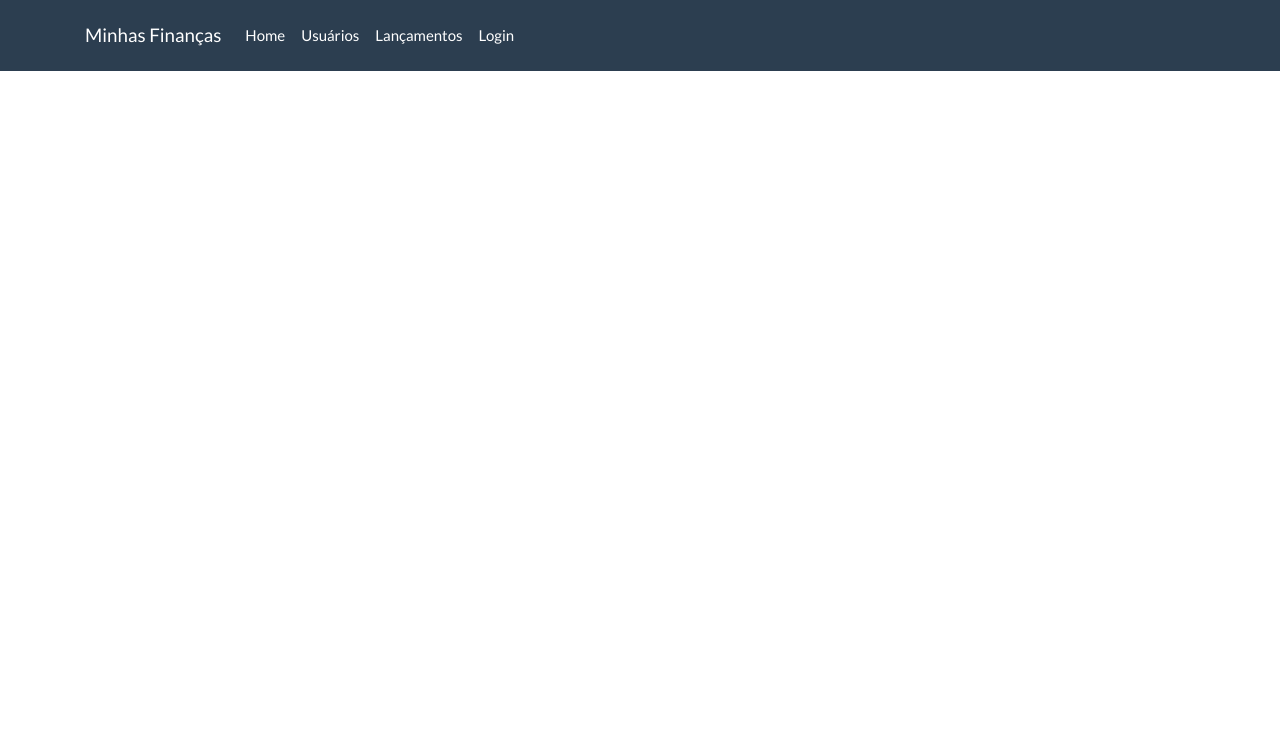
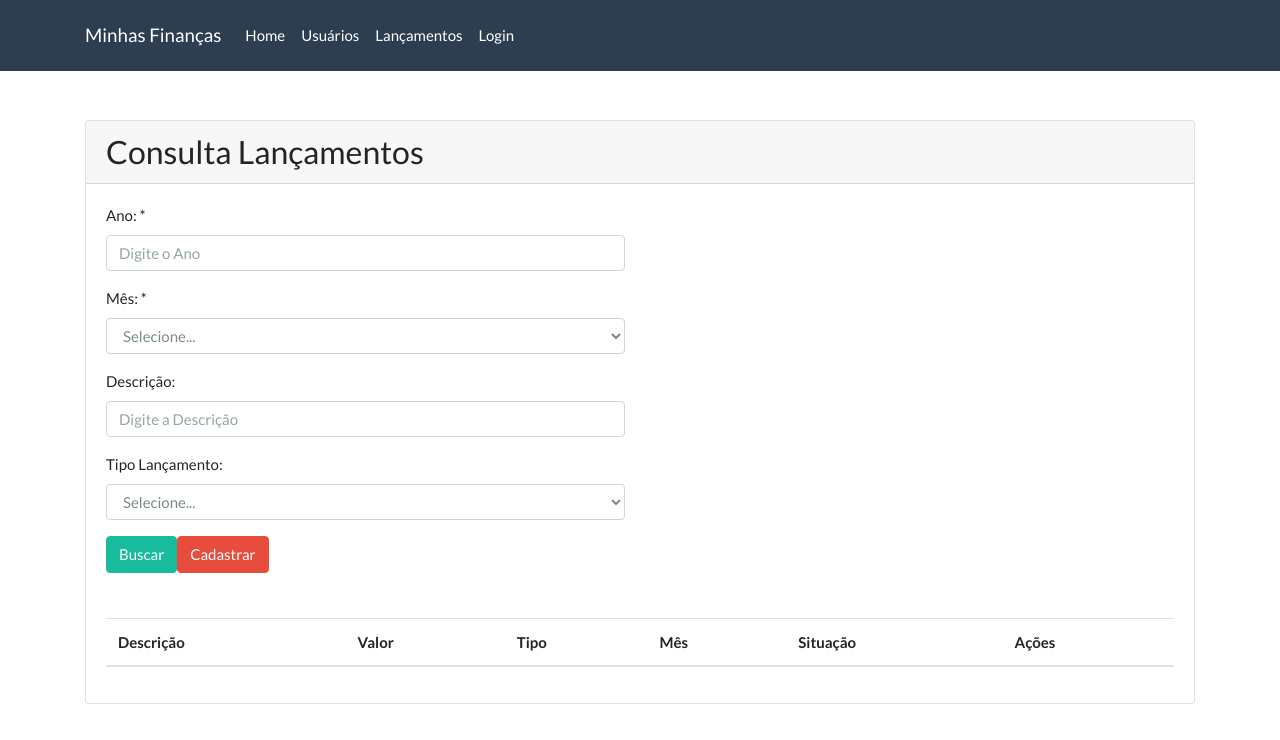
Before and after one commit to henriquesoliveira/estudosFinancas-APP, a React (Create React App) app: page /#/consulta-lancamento in a window 1280 px wide. Shown: the top 740 px of the page. Built offline with nearby package versions, Linux system fonts and the light colour scheme.

Commit message:
Implementação da área de consulta de lançamentos

```diff
--- a/package.json
+++ b/package.json
@@ -8,6 +8,7 @@
     "@testing-library/user-event": "^12.1.10",
     "axios": "^0.21.1",
     "bootswatch": "^4.5.3",
+    "currency-formatter": "^1.5.6",
     "react": "^17.0.1",
     "react-dom": "^17.0.1",
     "react-router-dom": "^5.2.0",
--- /dev/null
+++ b/src/app/service/lancamentoService.js
@@ -0,0 +1,64 @@
+import ApiService from '../apiservice'
+
+export default class LancamentoService extends ApiService{
+
+    constructor(){
+        super('/api/lancamentos')
+    }
+
+    obterListaMeses(){
+        return  [
+            { label: 'Selecione...', value: '' },
+            { label: 'Janeiro', value: 1 },
+            { label: 'Fevereiro', value: 2 },
+            { label: 'Março', value: 3 },
+            { label: 'Abril', value: 4 },
+            { label: 'Maio', value: 5 },
+            { label: 'Junho', value: 6 },
+            { label: 'Julho', value: 7 },
+            { label: 'Agosto', value: 8 },
+            { label: 'Setembro', value: 9 },
+            { label: 'Outubro', value: 10 },
+            { label: 'Novembro', value: 11 },
+            { label: 'Dezembro', value: 12 }
+        ]
+    }
+
+    obterListaTiposLancamentos(){
+        return [
+            { label: 'Selecione...', value: '' },
+            { label: 'Despesa', value: 'DESPESA' },
+            { label: 'Receita', value: 'RECEITA' },
+        ]
+
+    }
+
+    consultar(lancamentoFiltro){
+        let params = `?ano=${lancamentoFiltro.ano}`
+
+        if(lancamentoFiltro.mes){
+            params = `${params}&mes=${lancamentoFiltro.mes}`
+        }
+
+        if(lancamentoFiltro.tipoLancamento){
+            params = `${params}&tipoLancamento=${lancamentoFiltro.tipoLancamento}`
+        }
+
+        if(lancamentoFiltro.status){
+            params = `${params}&status=${lancamentoFiltro.status}`
+        }
+
+        if(lancamentoFiltro.usuario){
+            params = `${params}&usuario=${lancamentoFiltro.usuario}`
+        }
+
+        if(lancamentoFiltro.descricao){
+            params = `${params}&descricao=${lancamentoFiltro.descricao}`
+        }
+        return this.get(params);
+    }
+
+    deletar(id){
+        return this.delete(`/${id}`)
+    }
+}
--- /dev/null
+++ b/src/components/selectMenu.js
@@ -0,0 +1,16 @@
+import React from 'react'
+
+export default (props) => {
+
+    const options = props.lista.map((option, index) => {
+        return (
+            <option key={index} value={option.value}>{option.label}</option>
+        )
+    })
+
+    return (
+        <select {...props}>
+            {options}
+        </select>
+    )
+}
--- a/src/main/rotas.js
+++ b/src/main/rotas.js
@@ -1,6 +1,7 @@
 import React from 'react'
 import Login from '../views/login'
 import CadastroUsuario from '../views/cadastroUsuario'
+import ConsultaLancamento from '../views/lancamentos/consultaLancamento'
 import Home from '../views/home'
 import { Route, Switch, HashRouter } from 'react-router-dom'
 
@@ -11,6 +12,7 @@ function Rotas() {
                 <Route path="/home" component={Home}/>
                 <Route path="/login" component={Login} />
                 <Route path="/cadastro-usuario" component={CadastroUsuario} />
+                <Route path="/consulta-lancamento" component={ConsultaLancamento} />
             </Switch>
         </HashRouter>
     )
--- /dev/null
+++ b/src/views/lancamentos/consultaLancamento.js
@@ -0,0 +1,142 @@
+import React from 'react'
+import { withRouter } from 'react-router-dom'
+import Card from '../../components/card'
+import FormGroup from '../../components/form-group'
+import SelectMenu from '../../components/selectMenu'
+import LancamentosTable from './lancamentosTable'
+
+import LancamentoService from '../../app/service/lancamentoService'
+import LocalStorageService from '../../app/service/localStorageService'
+
+import { mensagemErro, mensagemSucesso } from '../../components/toastr'
+
+class ConsultaLancamento extends React.Component {
+
+    state = {
+        ano: '',
+        mes: '',
+        tipoLancamento: '',
+        lancamentos: [],
+        descricao: ''
+    }
+
+    constructor() {
+        super();
+        this.service = new LancamentoService();
+
+    }
+
+    buscar = () => {
+
+        if (!this.state.ano) {
+            mensagemErro('O campo Ano é obrigatório!')
+            return false;
+        }
+
+        const usuarioLogado = LocalStorageService.obterItem('_usuario_logado')
+
+        const lancamentoFiltro = {
+            ano: this.state.ano,
+            mes: this.state.mes,
+            tipoLancamento: this.state.tipoLancamento,
+            usuario: usuarioLogado.id,
+            descricao: this.state.descricao
+        }
+
+        this.service
+            .consultar(lancamentoFiltro)
+            .then(response => {
+                this.setState({ lancamentos: response.data })
+            }).catch(err => {
+                mensagemErro(err.response)
+            })
+    }
+
+    editar = (id) => {
+        console.log('editando', id);
+    }
+
+    deletar = (lancamento) => {
+        this.service
+        .deletar(lancamento.id)
+        .then(response =>{
+            const lancamentos = this.state.lancamentos;
+            const index = lancamentos.indexOf(lancamento);
+            lancamentos.splice(index, 1);
+
+            this.setState(lancamentos)
+
+            mensagemSucesso('Lançamento excluido com sucesso')
+        }).catch(err =>{
+            mensagemErro('Ocorreu um erro ao tentar excluir registro:' + err.response)
+        })
+    }
+
+    render() {
+        const listaMes = this.service.obterListaMeses();
+
+        const listaTipoLancamento = this.service.obterListaTiposLancamentos();
+
+
+        return (
+            <Card title="Consulta Lançamentos">
+                <div className="row">
+                    <div className="col-md-6">
+                        <div className="bs-component">
+                            <FormGroup label="Ano: *" htmlFor="inputAno">
+                                <input type="text"
+                                    className="form-control"
+                                    value={this.state.ano}
+                                    onChange={e => this.setState({ ano: e.target.value })}
+                                    id="inputAno"
+                                    placeholder="Digite o Ano" />
+                            </FormGroup>
+
+                            <FormGroup label="Mês: *" htmlFor="inputMes">
+                                <SelectMenu id="inputMes"
+                                    className="form-control"
+                                    lista={listaMes} value={this.state.mes}
+                                    onChange={e => this.setState({ mes: e.target.value })} />
+                            </FormGroup>
+
+                            <FormGroup label="Descrição: " htmlFor="inputDescricao">
+                                <input type="text"
+                                    className="form-control"
+                                    value={this.state.descricao}
+                                    onChange={e => this.setState({ descricao: e.target.value })}
+                                    id="inputDescricao"
+                                    placeholder="Digite a Descrição" />
+                            </FormGroup>
+
+                            <FormGroup label="Tipo Lançamento: " htmlFor="inputTipoLancamento">
+                                <SelectMenu id="inputTipoLancamento"
+                                    className="form-control"
+                                    lista={listaTipoLancamento}
+                                    value={this.state.tipoLancamento}
+                                    onChange={e => this.setState({ tipoLancamento: e.target.value })} />
+                            </FormGroup>
+
+                            <button onClick={this.buscar} type="button" className="btn btn-success">Buscar</button>
+                            <button type="button" className="btn btn-danger">Cadastrar</button>
+
+                        </div>
+                    </div>
+                </div>
+                <br /><br />
+                <div className="row">
+                    <div className="col-md-12">
+                        <div className="bs-component">
+                            <LancamentosTable lancamentos={this.state.lancamentos}
+                                deleteAction={this.deletar}
+                                editAction={this.editar} />
+                        </div>
+                    </div>
+                </div>
+            </Card>
+        )
+    }
+
+
+}
+
+export default withRouter(ConsultaLancamento);
--- /dev/null
+++ b/src/views/lancamentos/lancamentosTable.js
@@ -0,0 +1,40 @@
+import React from 'react'
+import CurrencyFormatter from 'currency-formatter'
+
+
+export default props => {
+
+    const rows = props.lancamentos.map(lancamento => {
+        return (
+            <tr key={lancamento.id}>
+                <td>{lancamento.descricao}</td>
+                <td>{CurrencyFormatter.format(lancamento.valor, { locale: 'pt-BR' })}</td>
+                <td>{lancamento.tipoLancamento}</td>
+                <td>{lancamento.mes}</td>
+                <td>{lancamento.status}</td>
+                <td>
+                    <button type="button" className="btn btn-primary" onClick={ e=> props.editAction(lancamento.id)}>Editar</button>
+                    <button type="button" className="btn btn-danger" onClick={ e=> props.deleteAction(lancamento)}>Deletar</button>
+                </td>
+            </tr>
+        )
+    })
+
+    return (
+        <table className="table table-hover">
+            <thead>
+                <tr >
+                    <th scope="col">Descrição</th>
+                    <th scope="col">Valor</th>
+                    <th scope="col">Tipo</th>
+                    <th scope="col">Mês</th>
+                    <th scope="col">Situação</th>
+                    <th scope="col">Ações</th>
+                </tr>
+            </thead>
+            <tbody>
+                {rows}
+            </tbody>
+        </table>
+    )
+}
```
Also changed, not shown: 2 other files (tests, documents, lock files or other folders).
